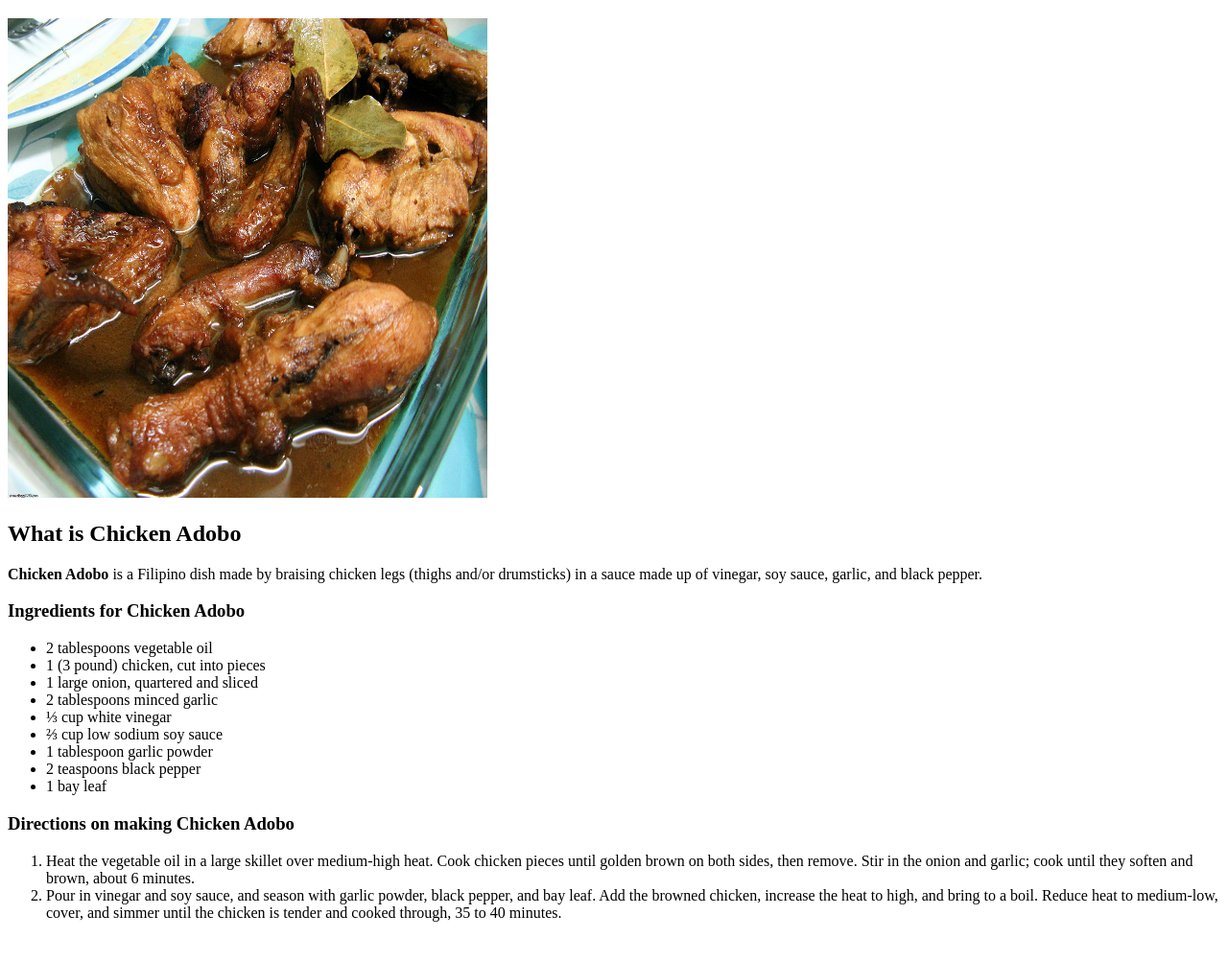
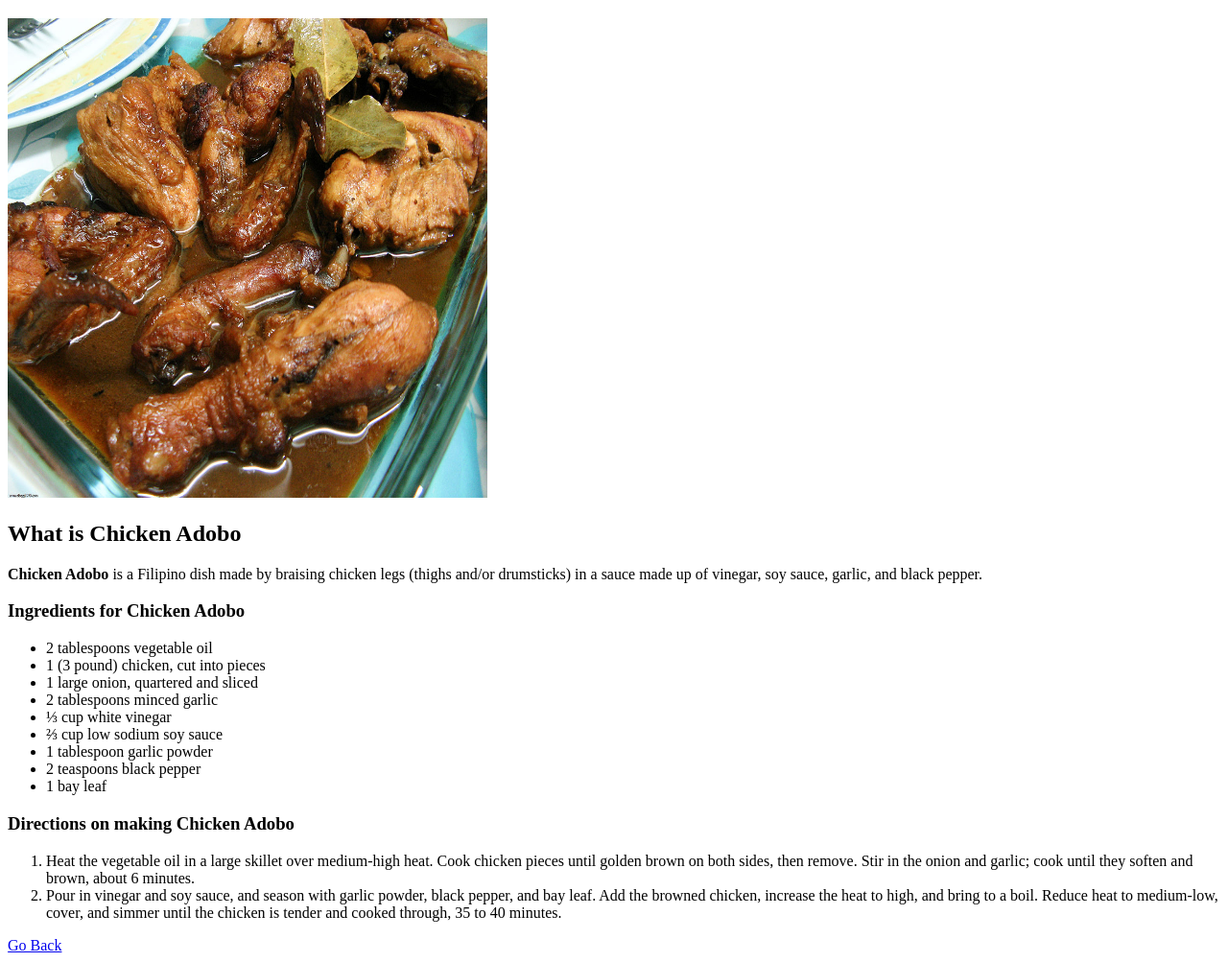
Before and after one commit to caytejohn/odin-recipes, a plain HTML site: page recipes/adobo.html in a window 1280 px wide. Shown: the part 61-1064 px from the top of the page at 96% size. Before the commit the page ends 1038 px from the top, so only its background shows below. Drawn offline with Linux system fonts and the light colour scheme.

Commit message:
Added go back button in adobo page

```diff
--- a/recipes/adobo.html
+++ b/recipes/adobo.html
@@ -31,6 +31,7 @@
       <li>Pour in vinegar and soy sauce, and season with garlic powder, black pepper, and bay leaf. Add the browned chicken, increase the heat to high, and
         bring to a boil. Reduce heat to medium-low, cover, and simmer until the chicken is tender and cooked through, 35 to 40 minutes.</li>
     </ol>
+    <a href="../index.html">Go Back</a>
   </body>
 
 </html>
```
